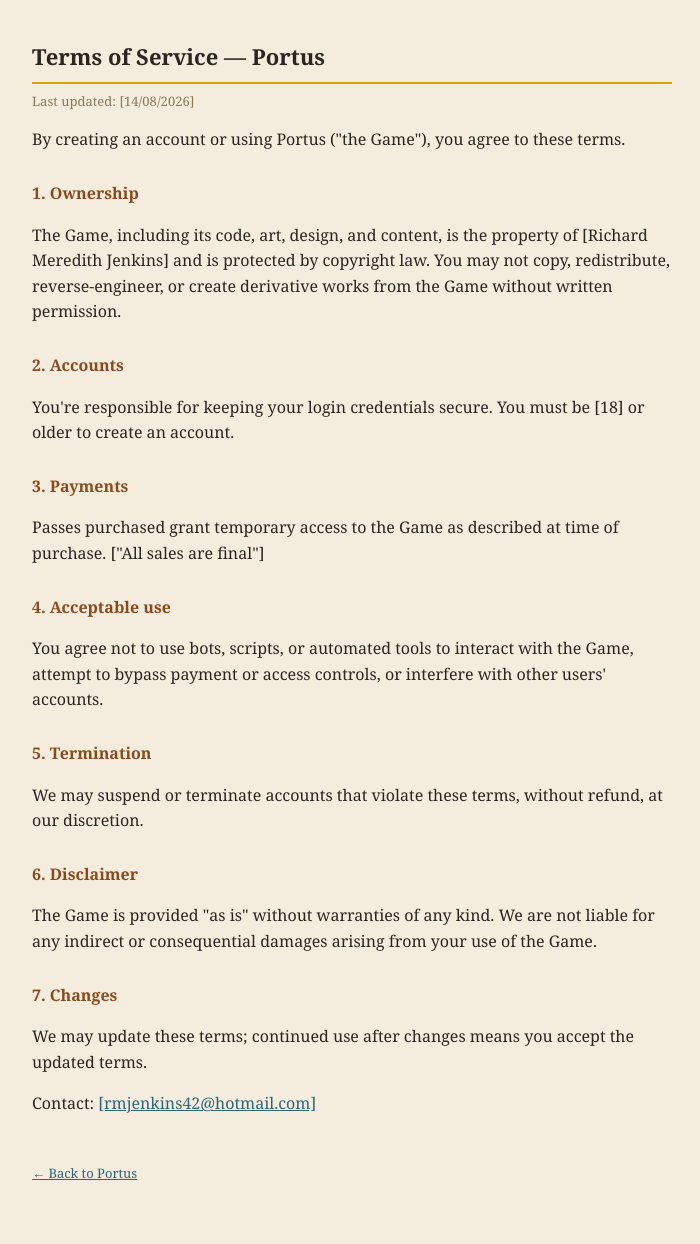
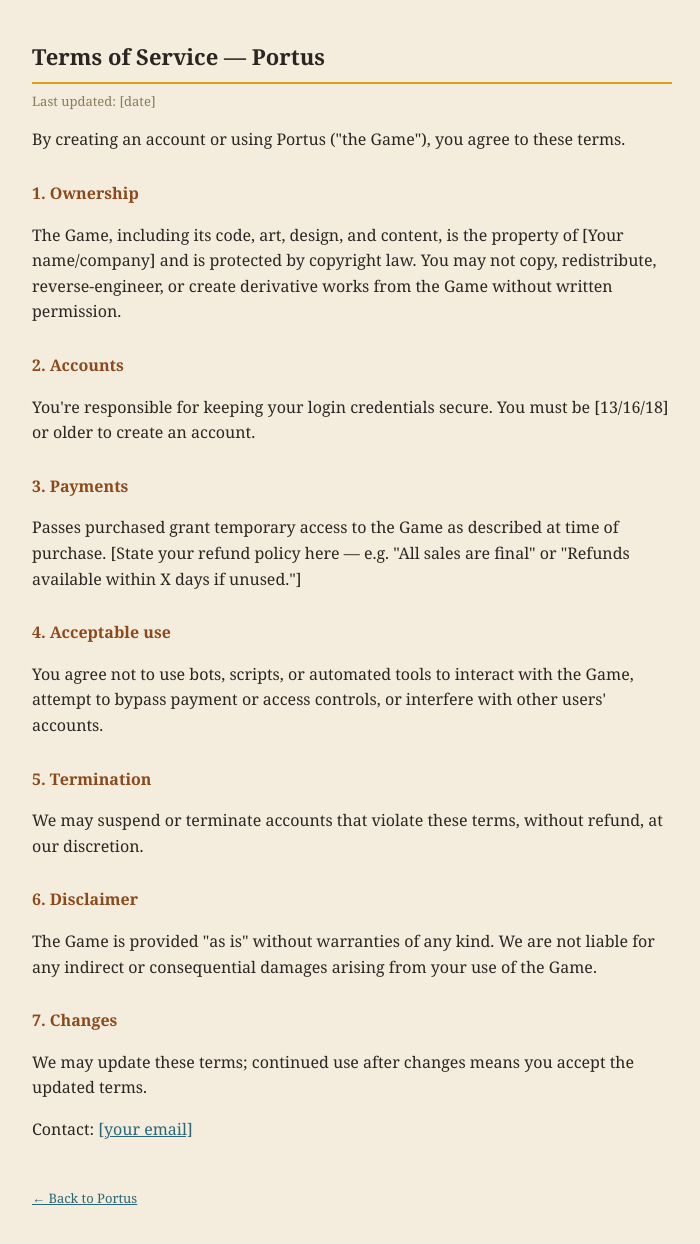
Before and after one commit to Idreamofthought/idreamofthought.github.io, a website: page terms.html in a window 1280 px wide. Shown: the whole page, without its empty margins (288-988 px from the left). Drawn offline with Linux system fonts and the light colour scheme.

Commit message:
Add files via upload

```diff
--- a/terms.html
+++ b/terms.html
@@ -15,18 +15,18 @@
 </head>
 <body>
 <h1>Terms of Service — Portus</h1>
-<p class="updated">Last updated: [14/08/2026]</p>
+<p class="updated">Last updated: [date]</p>
 
 <p>By creating an account or using Portus ("the Game"), you agree to these terms.</p>
 
 <h2>1. Ownership</h2>
-<p>The Game, including its code, art, design, and content, is the property of [Richard Meredith Jenkins] and is protected by copyright law. You may not copy, redistribute, reverse-engineer, or create derivative works from the Game without written permission.</p>
+<p>The Game, including its code, art, design, and content, is the property of [Your name/company] and is protected by copyright law. You may not copy, redistribute, reverse-engineer, or create derivative works from the Game without written permission.</p>
 
 <h2>2. Accounts</h2>
-<p>You're responsible for keeping your login credentials secure. You must be [18] or older to create an account.</p>
+<p>You're responsible for keeping your login credentials secure. You must be [13/16/18] or older to create an account.</p>
 
 <h2>3. Payments</h2>
-<p>Passes purchased grant temporary access to the Game as described at time of purchase.  ["All sales are final"]</p>
+<p>Passes purchased grant temporary access to the Game as described at time of purchase. [State your refund policy here — e.g. "All sales are final" or "Refunds available within X days if unused."]</p>
 
 <h2>4. Acceptable use</h2>
 <p>You agree not to use bots, scripts, or automated tools to interact with the Game, attempt to bypass payment or access controls, or interfere with other users' accounts.</p>
@@ -40,7 +40,7 @@
 <h2>7. Changes</h2>
 <p>We may update these terms; continued use after changes means you accept the updated terms.</p>
 
-<p>Contact: <a href="mailto:[rmjenkins42@hotmail.com]">[rmjenkins42@hotmail.com]</a></p>
+<p>Contact: <a href="mailto:[your email]">[your email]</a></p>
 
 <a class="back" href="/">← Back to Portus</a>
 </body>
```
Also changed, not shown: privacy.html (+5 -5 lines).
